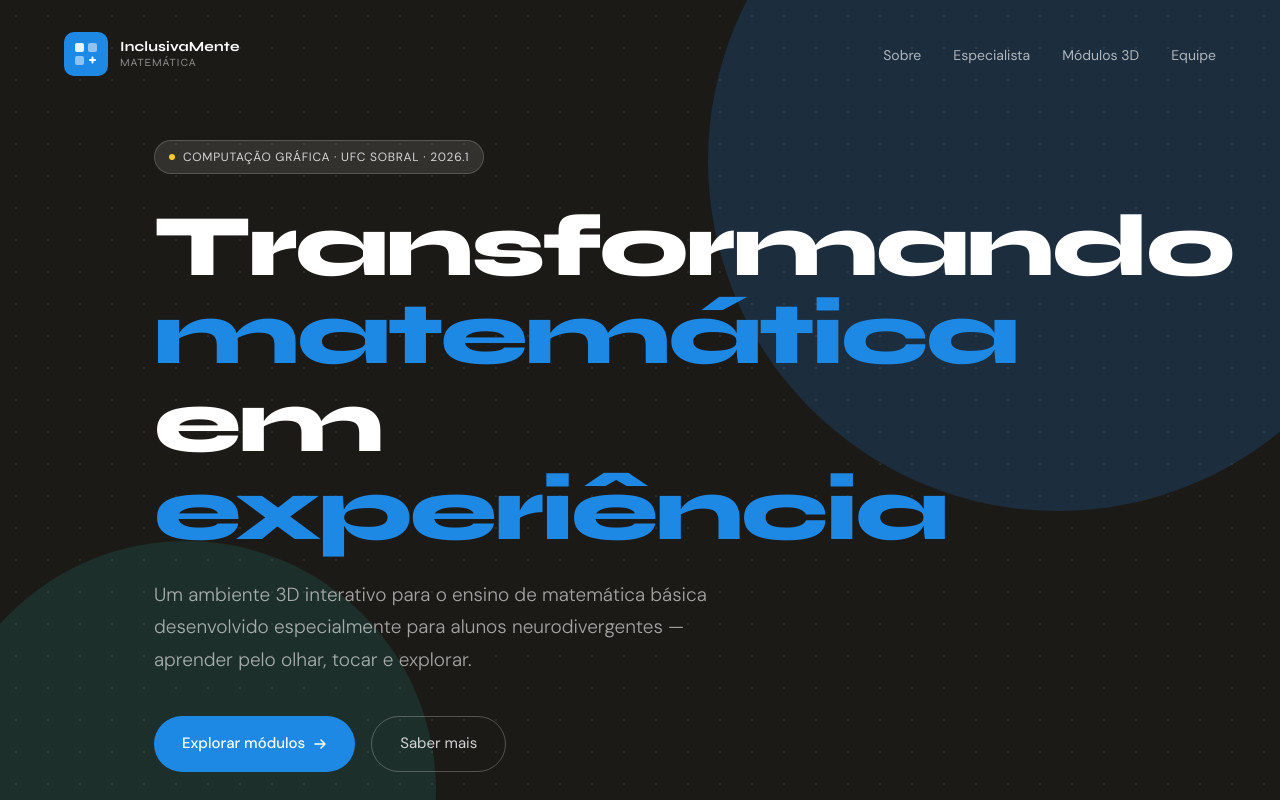
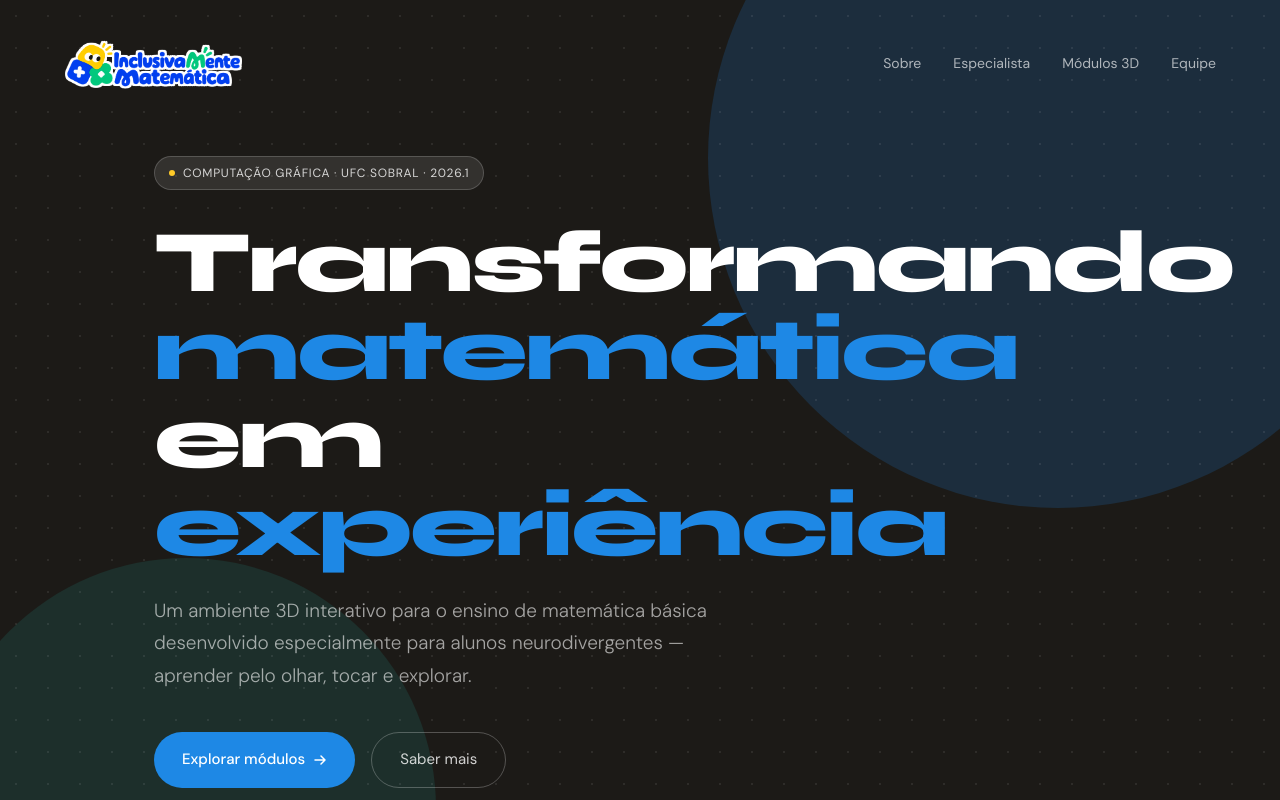
Before and after one commit to GuiAgapito/inclusivamente-matematica, a plain HTML site: page index.html in a window 1280 px wide. Shown: the top 800 px of the page. Drawn offline with Linux system fonts and the light colour scheme.

Commit message:
Update index.html

```diff
--- a/index.html
+++ b/index.html
@@ -5,7 +5,7 @@
 <meta name="viewport" content="width=device-width, initial-scale=1.0">
 <title>InclusivaMente Matemática</title>
 <link href="https://fonts.googleapis.com/css2?family=Syne:wght@400;600;700;800&family=DM+Sans:ital,wght@0,300;0,400;0,500;1,300&display=swap" rel="stylesheet">
-<link rel="shortcut icon" href="assets/matematica.png" type="image/x-icon">
+<link rel="shortcut icon" href="assets/favicon.png" type="image/x-icon">
 <style>
   :root {
     --accent: #1E88E5;
@@ -137,6 +137,14 @@
     color: rgba(255,255,255,0.5);
     letter-spacing: 0.08em;
     text-transform: uppercase;
+  }
+
+    .logo-img {
+    height: 60px;
+    width: auto;
+    display: block;
+    filter: drop-shadow(2px 0 0 #fff) drop-shadow(-2px 0 0 #fff)
+            drop-shadow(0 2px 0 #fff) drop-shadow(0 -2px 0 #fff);
   }
 
   .nav-links {
@@ -953,18 +961,7 @@
 
   <nav>
     <a href="#" class="nav-logo">
-      <div class="logo-mark">
-        <svg viewBox="0 0 26 26" fill="none" xmlns="http://www.w3.org/2000/svg">
-          <rect x="2" y="2" width="9" height="9" rx="2" fill="white" fill-opacity="0.9"/>
-          <rect x="15" y="2" width="9" height="9" rx="2" fill="white" fill-opacity="0.5"/>
-          <rect x="2" y="15" width="9" height="9" rx="2" fill="white" fill-opacity="0.5"/>
-          <path d="M17 19 L22 19 M19.5 16.5 L19.5 21.5" stroke="white" stroke-width="2" stroke-linecap="round"/>
-        </svg>
-      </div>
-      <div class="logo-text">
-        InclusivaMente
-        <span>Matemática</span>
-      </div>
+      <img src="assets/Logo Inclusivamente.png" alt="InclusivaMente Matemática" class="logo-img">
     </a>
     <ul class="nav-links">
       <li><a href="#sobre">Sobre</a></li>
```
